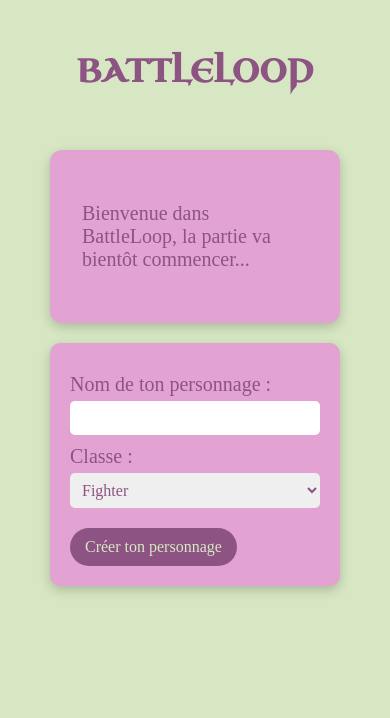
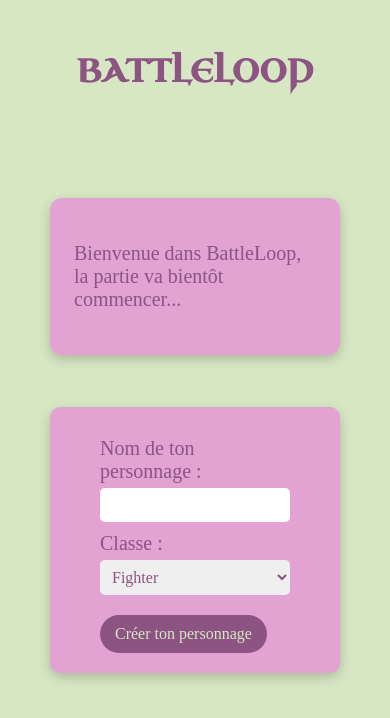
Before and after one commit to melody-ste/Battleloop, a plain HTML site: page index.html in a window 390 px wide. Drawn offline with Linux system fonts and the light colour scheme; a web font is replaced by a local one.

Commit message:
small visual changes

```diff
--- a/game/game.js
+++ b/game/game.js
@@ -117,7 +117,7 @@ class Game {
 
         if (fatalTarget && player.mana >= player.specialCost) {
           console.log(`\n${player.name} choisit de tuer ${fatalTarget.name} avec une attaque spéciale !`);
-          await this.delay(2000);
+          await this.delay(1700);
           player.specialAttack(fatalTarget);
           if (player instanceof Assassin) player.endTurn(fatalTarget);
           this.updateStatsUI();
@@ -128,20 +128,20 @@ class Game {
 
           if (action === 'special' && player.mana >= player.specialCost) {
             console.log(`${player.name} tente une attaque spéciale sur ${target.name}`);
-            await this.delay(2000);
+            await this.delay(1700);
             player.specialAttack(target);
             if (player instanceof Assassin) player.endTurn(target);
             this.updateStatsUI();
 
           } else {
             console.log(`\n🗡️ ${player.name} attaque ${target.name}`);
-            await this.delay(2000);
+            await this.delay(1700);
             player.dealDamage(target);
             this.updateStatsUI();
           }
         }
       }
-      await this.delay(2000);
+      await this.delay(1700);
     }
     this.skipTurn();
     this.turnCount++;
--- a/index.html
+++ b/index.html
@@ -10,7 +10,8 @@
 
 <body>
   <h1>BATTLELOOP</h1>
-
+  <div class="layout">
+    <div class="left-panel">
       <div id="statsArea" class="stats-grid"></div>
 
       <div class="log-card">
@@ -18,7 +19,9 @@
           <p>Bienvenue dans BattleLoop, la partie va bientôt commencer...</p>
         </div>
       </div>
+    </div>
 
+    <div class="right-panel">
       <form id="playerForm">
         <label for="playerName">Nom de ton personnage :</label>
         <input type="text" id="playerName" name="playerName" required />
@@ -45,6 +48,8 @@
         <select name="targetSelect" id="targetSelect"></select>
         <button type="submit">Attaquer</button>
       </form>
+    </div>
+  </div>
 
   <script type="module" src="main.js"></script>
 </body>
--- a/main.js
+++ b/main.js
@@ -29,7 +29,7 @@ function logToScreen(message) {
   p.textContent = message;
   logArea.appendChild(p);
 
-  const maxLogs = 10; // nombre de lignes visibles max
+  const maxLogs = 8; // nombre de lignes visibles max
   while (logArea.children.length > maxLogs) {
     logArea.removeChild(logArea.firstChild); // supprime les plus anciens
   }
--- a/style.css
+++ b/style.css
@@ -26,11 +26,36 @@ p {
   font-size: 20px;
 }
 
+/* ===== LAYOUT PRINCIPAL ===== */
+.layout {
+  display: grid;
+  grid-template-columns: 2fr 1fr;
+  gap: 2rem;
+  align-items: start;
+  max-width: 1500px;
+  margin: auto;
+}
+
+.left-panel {
+  display: flex;
+  flex-direction: column;
+  gap: 2rem;
+}
+
+.right-panel {
+  display: flex;
+  flex-direction: column;
+  gap: 2rem;
+}
+
+
+/* ========== COMPONENTS ========== */
+
 form {
   max-width: 500px;
   margin: 20px auto;
   background-color: var(--secondary-color);
-  padding: 20px;
+  padding: 20px 50px;
   border-radius: 10px;
   box-shadow: 0 4px 12px rgba(0,0,0,0.2);
 }
@@ -68,15 +93,9 @@ button {
 button:hover {
   background-color: var(--secondary-color);
   color: var(--white);
+  box-shadow: 0 4px 12px rgba(0,0,0,0.2);
 }
 
-/* Radios et selecteurs */
-input[type="radio"] {
-  margin-right: 5px;
-
-}
-
-/* Sélecteur de cible */
 #targetSelect {
   width: 100%;
   margin-top: 10px;
@@ -87,8 +106,8 @@ input[type="radio"] {
 
 .log-card {
   max-width: 900px;
-  margin:  auto;
-  padding: 2rem;
+  margin: 0;
+  padding: 1.5rem;
   background: var(--secondary-color);
   border-radius: 12px;
   box-shadow: 0 4px 12px rgba(0,0,0,0.2);
@@ -101,7 +120,7 @@ input[type="radio"] {
   display: grid;
   grid-template-columns: repeat(5, 1fr);
   gap: 1rem;
-  margin: 1rem auto;
+  margin: 1rem;
   max-width: 950px;
 }
 
@@ -131,3 +150,9 @@ input[type="radio"] {
 .stat {
   margin-top: 0.5rem;
 }
+
+@media (max-width: 900px) {
+  .layout {
+    grid-template-columns: 1fr; /* une seule colonne */
+  }
+}
```
Lines whose indentation alone changed are shown as unchanged.
